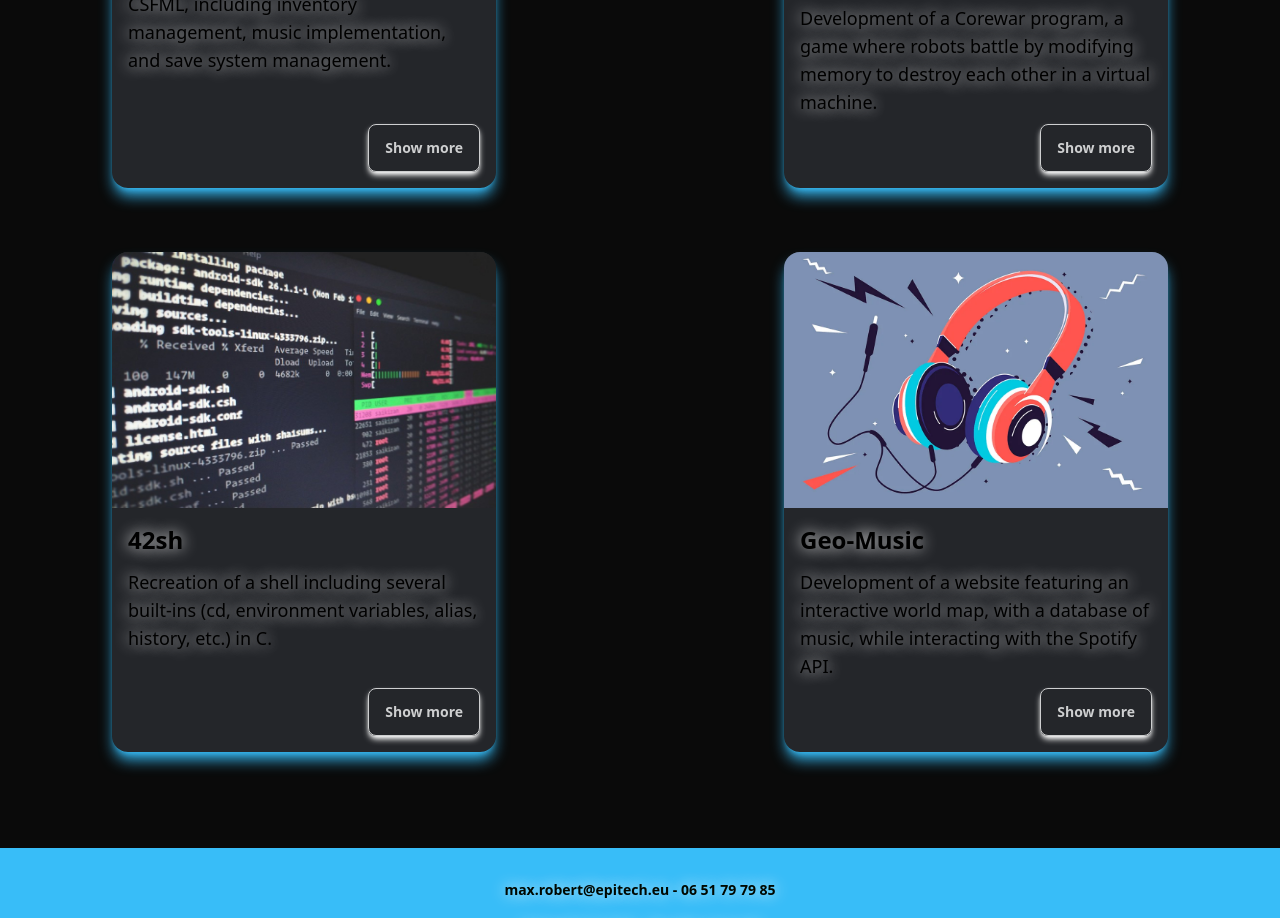
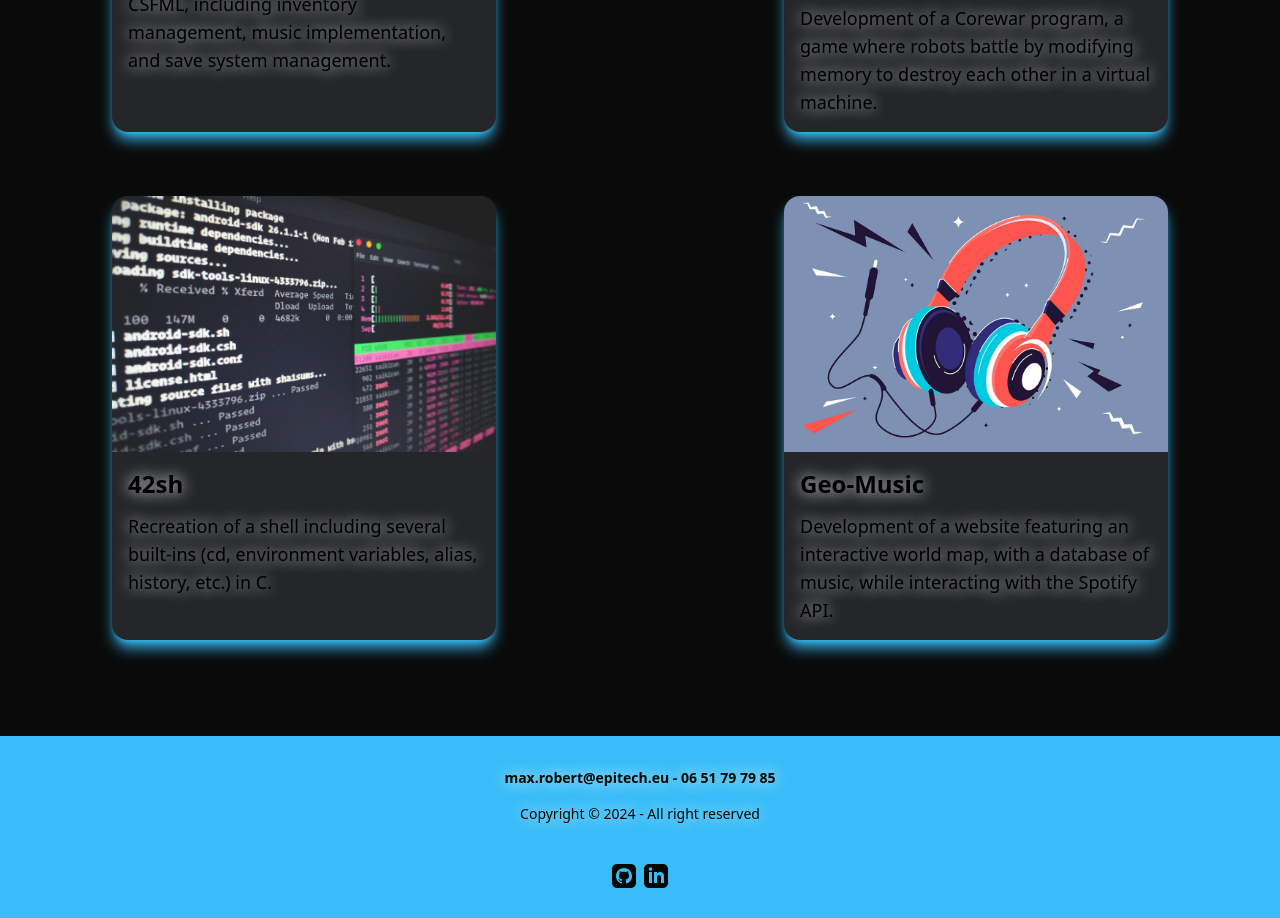
Before and after one commit to MaxxRobert/Portfolio, a Next.js app: page / in a window 1280 px wide. Shown: the part 3900-4818 px from the top of the page. Built offline with nearby package versions, Linux system fonts and the light colour scheme.

Commit message:
[DEL] show more

```diff
--- a/src/pages/index.tsx
+++ b/src/pages/index.tsx
@@ -65,20 +65,6 @@ export default function Index(){
             <div className="card-body">
               <h2 className="card-title text-2xl">My RPG</h2>
               <p className="text-lg">Development of an RPG-type game using CSFML, including inventory management, music implementation, and save system management.</p>
-              <div className="card-actions justify-end">
-                <button className="btn btn-outline btn-white shadow-md shadow-white" onClick={()=> {const modal = document.getElementById('my_modal_1');
-                   if (modal) {(modal as HTMLDialogElement).showModal()}}}>Show more</button>
-                <dialog id="my_modal_1" className="modal">
-                  <div className="modal-box">
-                    <h3 className="font-bold text-lg">Hello!</h3>
-                    <div className="modal-action">
-                      <form method="dialog">
-                        <button className="btn">Close</button>
-                      </form>
-                    </div>
-                  </div>
-                </dialog>
-              </div>
             </div>
           </div>
           <div className="card card-compact bg-base-100 w-96 shadow-lg hover:scale-105 transition-transform shadow-sky-400 h-full">
@@ -91,21 +77,6 @@ export default function Index(){
             <div className="card-body">
               <h2 className="card-title text-2xl">Corewar</h2>
               <p className="text-lg">Development of a Corewar program, a game where robots battle by modifying memory to destroy each other in a virtual machine.</p>
-              <div className="card-actions justify-end">
-                <button className="btn btn-outline btn-white shadow-md shadow-white" onClick={()=> {const modal = document.getElementById('my_modal_2');
-                        if (modal) {
-                        (modal as HTMLDialogElement).showModal()}}}>Show more</button>
-                <dialog id="my_modal_2" className="modal">
-                  <div className="modal-box">
-                    <h3 className="font-bold text-lg">Hello!</h3>
-                    <div className="modal-action">
-                      <form method="dialog">
-                        <button className="btn">Close</button>
-                      </form>
-                    </div>
-                  </div>
-                </dialog>
-              </div>
             </div>
           </div>
           <div className="card card-compact bg-base-100 w-96 shadow-lg hover:scale-105 transition-transform shadow-sky-400 h-full">
@@ -118,21 +89,6 @@ export default function Index(){
             <div className="card-body">
               <h2 className="card-title text-2xl">42sh</h2>
               <p className="text-lg">Recreation of a shell including several built-ins (cd, environment variables, alias, history, etc.) in C.</p>
-              <div className="card-actions justify-end">
-                <button className="btn btn-outline btn-white shadow-md shadow-white" onClick={()=> {const modal = document.getElementById('my_modal_3');
-                        if (modal) {
-                        (modal as HTMLDialogElement).showModal()}}}>Show more</button>
-                <dialog id="my_modal_3" className="modal">
-                  <div className="modal-box">
-                    <h3 className="font-bold text-lg">Hello!</h3>
-                    <div className="modal-action">
-                      <form method="dialog">
-                        <button className="btn">Close</button>
-                      </form>
-                    </div>
-                  </div>
-                </dialog>
-              </div>
             </div>
           </div>
           <div className="card card-compact bg-base-100 w-96 shadow-lg hover:scale-105 transition-transform shadow-sky-400 h-full">
@@ -144,21 +100,6 @@ export default function Index(){
             <div className="card-body">
               <h2 className="card-title text-2xl">Geo-Music</h2>
               <p className="text-lg">Development of a website featuring an interactive world map, with a database of music, while interacting with the Spotify API.</p>
-              <div className="card-actions justify-end">
-                <button className="btn btn-outline btn-white shadow-md shadow-white" onClick={()=> {const modal = document.getElementById('my_modal_4');
-                        if (modal) {
-                        (modal as HTMLDialogElement).showModal()}}}>Show more</button>
-                <dialog id="my_modal_4" className="modal">
-                  <div className="modal-box">
-                    <h3 className="font-bold text-lg">Hello!</h3>
-                    <div className="modal-action">
-                      <form method="dialog">
-                        <button className="btn">Close</button>
-                      </form>
-                    </div>
-                  </div>
-                </dialog>
-              </div>
             </div>
           </div>
           </div>
```
Also changed, not shown: 1 other file (tests, documents, lock files or other folders).
